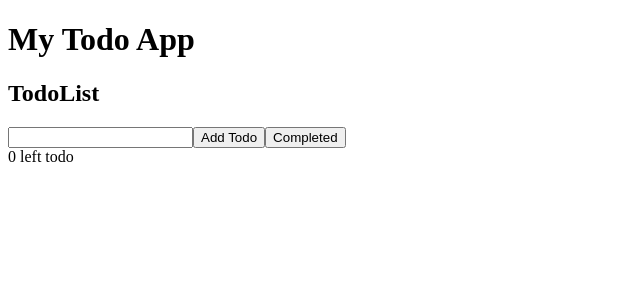
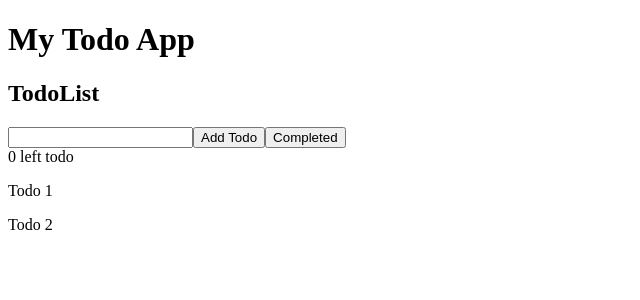
Before and after one commit to becodeorg/hamilton-6-react-intro-Reptilz, a React (Create React App) app in the folder intro-react/: page / in a window 1280 px wide. Shown: the top 300 px of the page, without its empty margins (0-640 px from the left). Built offline with nearby package versions, Linux system fonts and the light colour scheme.

Commit message:
creation d'une liste todo

```diff
--- a/intro-react/src/App.js
+++ b/intro-react/src/App.js
@@ -1,6 +1,7 @@
 import React from 'react';
 import TodoList from './TodoList';
 import Header from './Header';
+
 
 function App() {
   return (
--- /dev/null
+++ b/intro-react/src/Todo.js
@@ -0,0 +1,13 @@
+import React, {useState} from 'react'
+import TodoList from './TodoList'
+
+export default function Todo({todo}) {
+    const [todos, setTodos] = useState(['Todo 1', 'Todo 2'])
+  return (
+    <div className="Todolist">
+    {todos.map(todo => {
+      return <p>{todo}</p>
+    })}
+  </div>
+  )
+}
--- a/intro-react/src/TodoList.js
+++ b/intro-react/src/TodoList.js
@@ -1,13 +1,15 @@
 import React from 'react'
+import Todo from './Todo'
 
 export default function TodoList() {
   return (
-    <div className="Todolist">
+    <div className="todos">
       <h2>TodoList</h2>
       <input type="text" />
       <button>Add Todo</button>
       <button>Completed</button>
       <div>0 left todo</div>
+      <Todo />
     </div>
   )
 }
```
